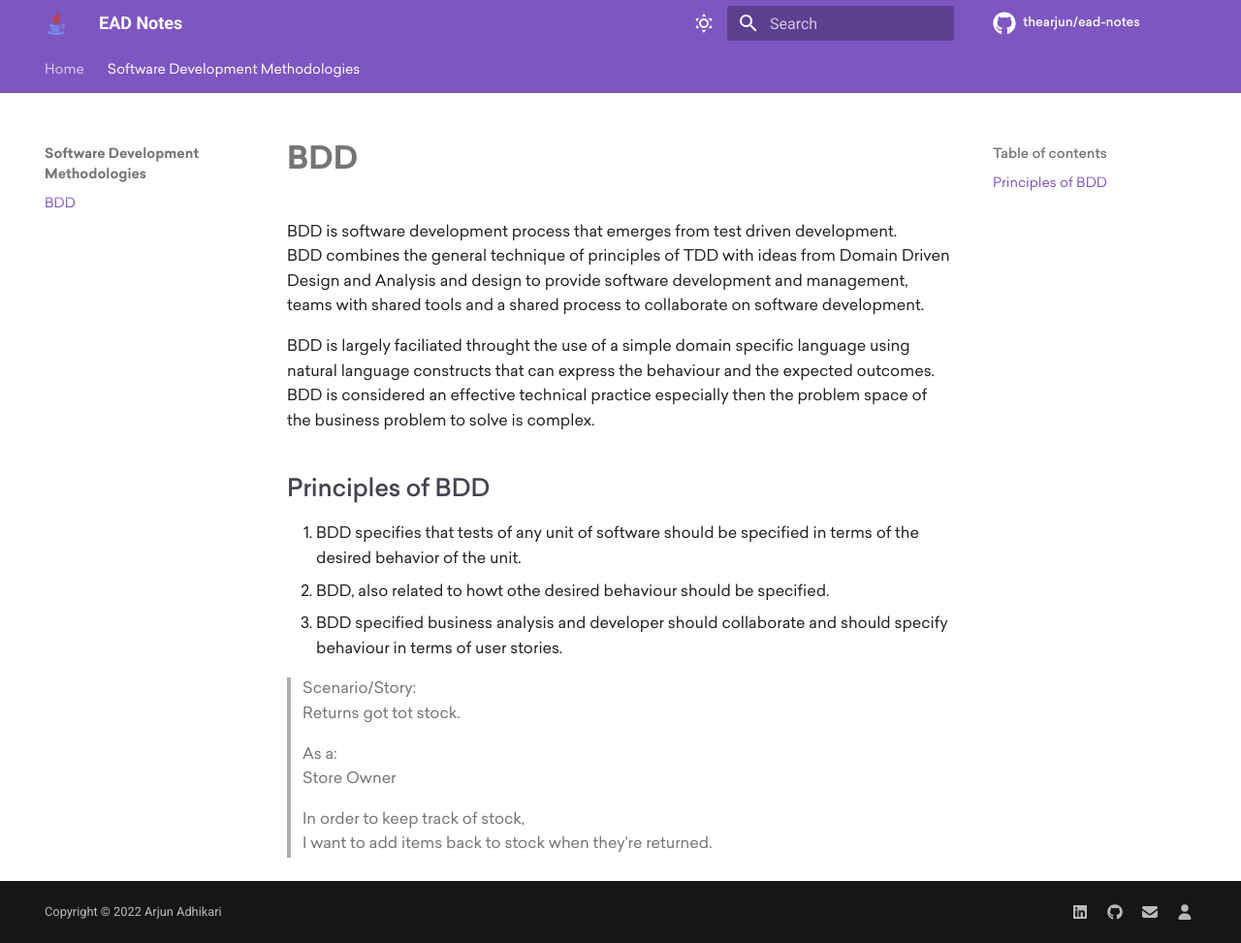
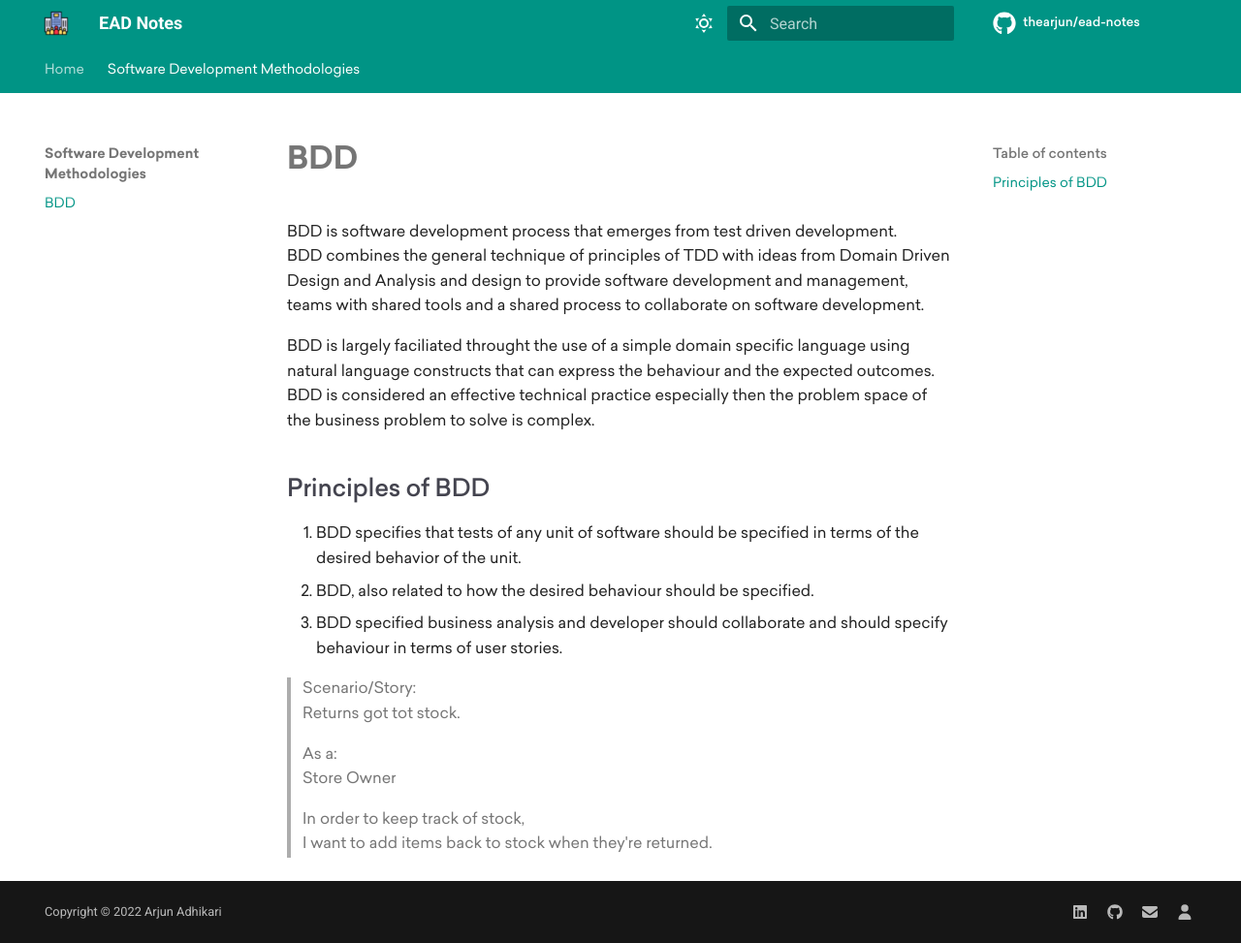
Before and after one commit to theArjun/ead-notes, an MkDocs documentation site: the page built from notes/software-development-methodologies/BDD.md, in a window 1280 px wide and 973 px high. Shown: the whole window at 97% size. Built offline with MkDocs 1.6.1 and Material for MkDocs 9.7.7, drawn with Linux system fonts in a browser that asks for light colours; comment, search, counter and statistics services are not loaded.

Commit message:
Update site configuration

```diff
--- a/mkdocs.yml
+++ b/mkdocs.yml
@@ -9,8 +9,8 @@ theme:
     # Light mode
     - media: "(prefers-color-scheme: light)"
       scheme: default
-      primary: deep purple
-      accent: deep purple
+      primary: teal
+      accent: teal
       toggle:
         icon: material/weather-sunny
         name: Switch to dark mode
@@ -18,8 +18,8 @@ theme:
     # Dark mode
     - media: "(prefers-color-scheme: dark)"
       scheme: slate
-      primary: deep purple
-      accent: deep purple
+      primary: teal
+      accent: teal
       toggle:
         icon: material/weather-night
         name: Switch to light mode
--- a/notes/software-development-methodologies/BDD.md
+++ b/notes/software-development-methodologies/BDD.md
@@ -13,7 +13,7 @@ BDD is considered an effective technical practice especially then the problem sp
 
 ## Principles of BDD
 1. BDD specifies that tests of any unit of software should be specified in terms of the desired behavior of the unit.
-2. BDD, also related to howt othe desired behaviour should be specified.
+2. BDD, also related to how the desired behaviour should be specified.
 3. BDD specified business analysis and developer should collaborate and should specify behaviour in terms of user stories.
 
 
```
Also changed, not shown: notes/assets/images/java.png.
